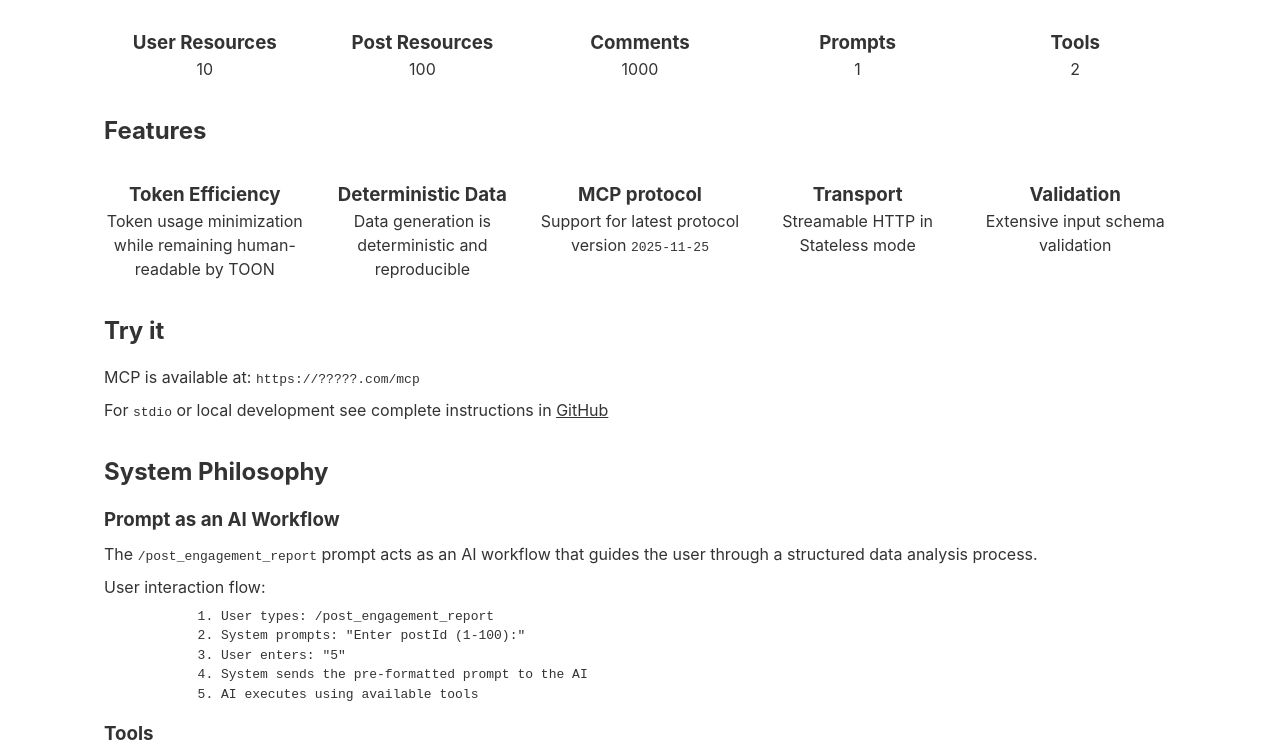
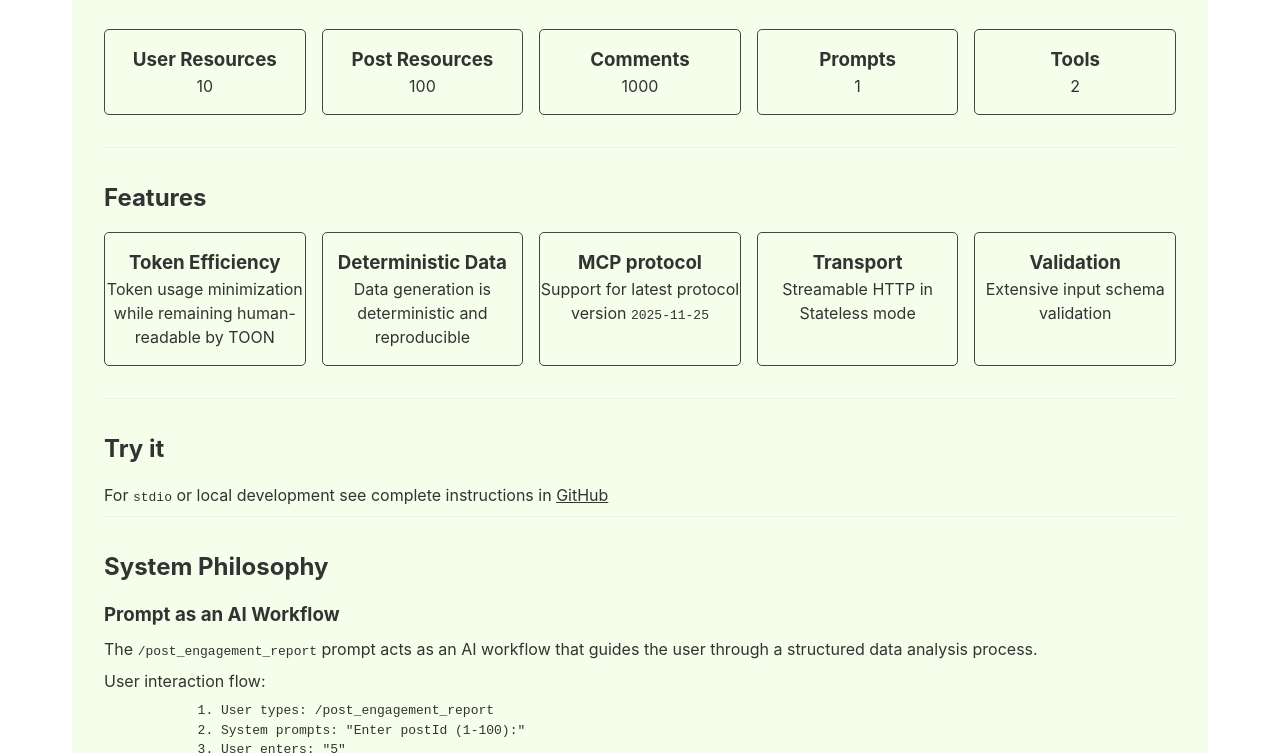
Before and after one commit to AntMarras/mcpmocker, a website: page index.html in a window 1280 px wide. Shown: the part 189-942 px from the top of the page. Drawn offline with Linux system fonts and the light colour scheme.

Commit message:
fix: css style

```diff
--- a/index.html
+++ b/index.html
@@ -23,7 +23,7 @@
         </svg>
       </a>
 
-      <div class="container">
+      <div class="container-internal">
         <header class="header">
           <h1>MCP Mocker</h1>
           <p>A fake Model Context Protocol (MCP) server for AI development</p>
@@ -83,7 +83,6 @@
 
         <section class="section">
           <h2>Try it</h2>
-          <p>MCP is available at: <code>https://?????.com/mcp</code></p>
           <p>
             For <code>stdio</code> or local development see complete instructions in
             <a href="https://github.com/AntMarras/mcpmocker" target="_blank">GitHub</a>
--- a/public/style.css
+++ b/public/style.css
@@ -35,6 +35,14 @@ a {
   padding: 2rem;
 }
 
+.container-internal {
+  max-width: 1200px;
+  margin: 1rem auto;
+  padding: 2rem;
+  border-radius: 5px;
+  background-color: rgb(244, 254, 235);
+}
+
 .header {
   text-align: center;
   margin-bottom: 2rem;
@@ -43,6 +51,7 @@ a {
 .section {
   margin-bottom: 2rem;
   padding-bottom: 0;
+  border-bottom: 1px solid #eee;
 }
 
 .section h2{
@@ -67,4 +76,7 @@ a {
 
 .stat {
   text-align: center;
+  border: 1px solid #444;
+  border-radius: 5px;
+  padding-bottom: 1rem;
 }
```
